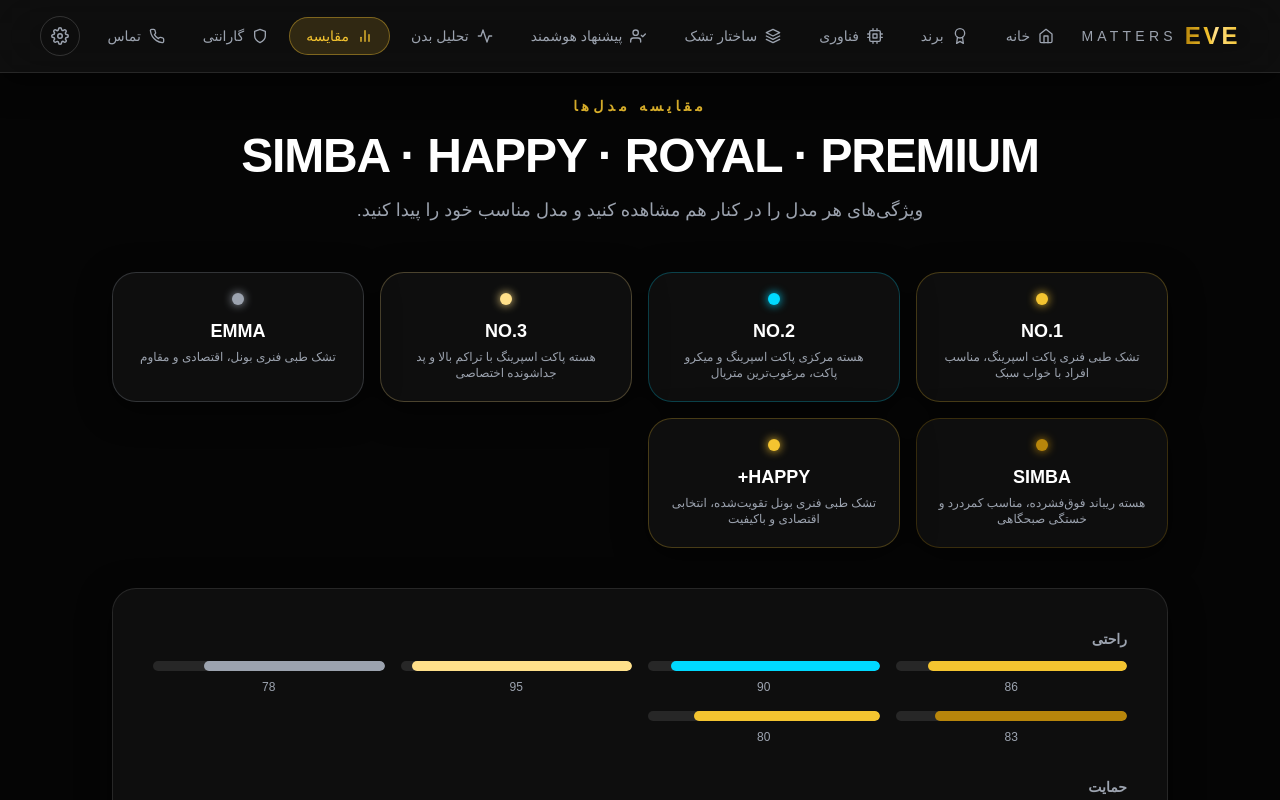
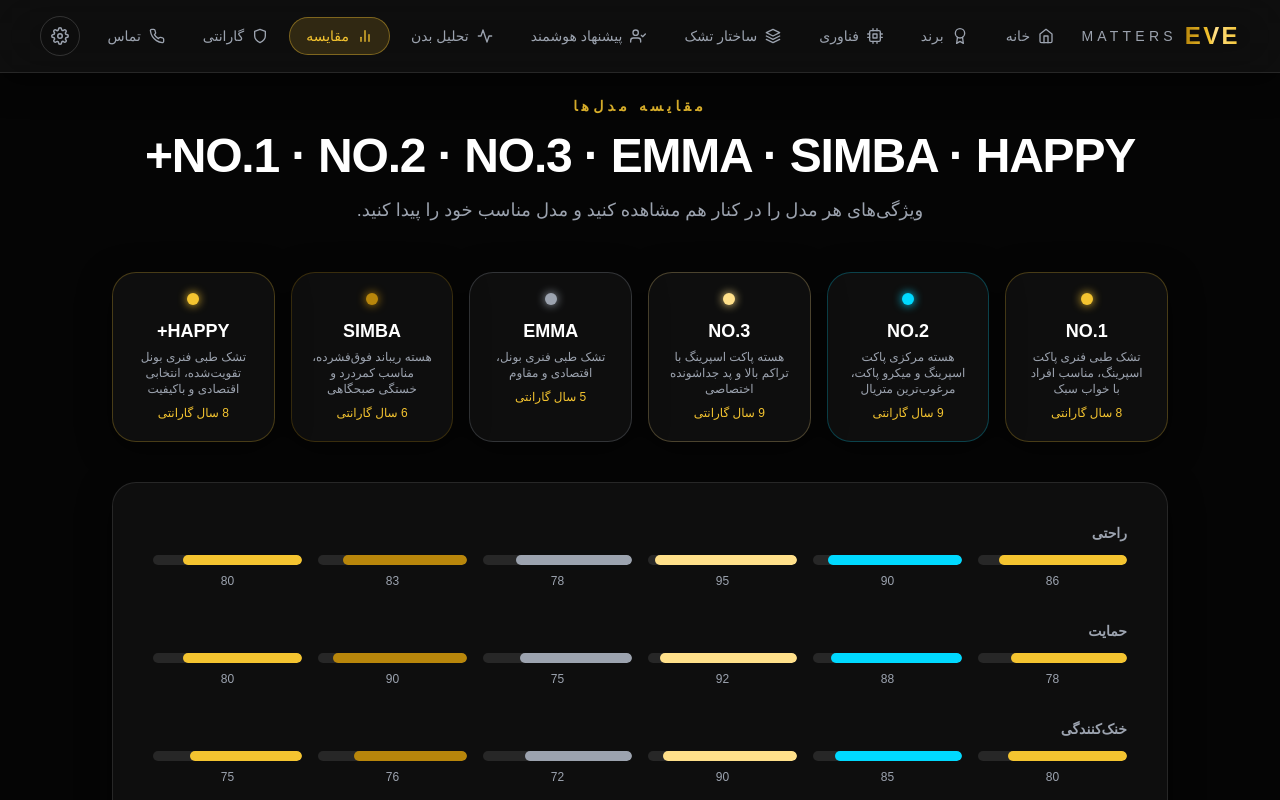
Before and after one commit to dariushsayar-star/eve-matters, a React (Vite) app: page /#/compare in a window 1280 px wide. Built offline with nearby package versions, Linux system fonts and the light colour scheme.

Commit message:
Update Compare.jsx

```diff
--- a/src/pages/Compare.jsx
+++ b/src/pages/Compare.jsx
@@ -7,13 +7,13 @@ export default function Compare() {
     <div className="px-6 md:px-12 pb-20 max-w-6xl mx-auto">
       <SectionHeading
         eyebrow="مقایسه مدل‌ها"
-        title="SIMBA · HAPPY · ROYAL · PREMIUM"
+        title="NO.1 · NO.2 · NO.3 · EMMA · SIMBA · HAPPY+"
         subtitle="ویژگی‌های هر مدل را در کنار هم مشاهده کنید و مدل مناسب خود را پیدا کنید."
       />
 
-      {/* Model header cards */}
-      <div className="grid grid-cols-2 md:grid-cols-4 gap-4 mb-10">
-        {mattresses.map((m, i) => (
+      <div className="grid grid-cols-2 md:grid-cols-3 lg:grid-cols-6 gap-4 mb-10">
+        {mattresses.map(function (m, i) {
+          return (
             <motion.div
               key={m.id}
               initial={{ opacity: 0, y: 20 }}
@@ -21,69 +21,107 @@ export default function Compare() {
               viewport={{ once: true }}
               transition={{ delay: i * 0.08 }}
               className="glass rounded-3xl p-5 text-center"
-            style={{ borderColor: `${m.color}40` }}
+              style={{ borderColor: m.color + '40' }}
             >
               <span
                 className="block w-3 h-3 rounded-full mx-auto mb-3"
-              style={{ backgroundColor: m.color, boxShadow: `0 0 10px ${m.color}` }}
+                style={{ backgroundColor: m.color, boxShadow: '0 0 10px ' + m.color }}
               />
               <h3 className="font-black text-lg">{m.name}</h3>
               <p className="text-xs text-ash mt-1">{m.tagline}</p>
+              <p className="text-xs text-gold mt-2">{m.warrantyYears} سال گارانتی</p>
             </motion.div>
-        ))}
+          );
+        })}
       </div>
 
-      {/* Spec comparison bars */}
       <div className="glass rounded-3xl p-6 md:p-10 space-y-8">
-        {Object.entries(specLabels).map(([key, label]) => (
+        {Object.keys(specLabels).map(function (key) {
+          return (
             <div key={key}>
-            <h4 className="text-sm font-semibold text-ash mb-3">{label}</h4>
-            <div className="grid grid-cols-4 gap-4">
-              {mattresses.map((m) => (
+              <h4 className="text-sm font-semibold text-ash mb-3">{specLabels[key]}</h4>
+              <div className="grid grid-cols-3 sm:grid-cols-6 gap-4">
+                {mattresses.map(function (m) {
+                  return (
                     <div key={m.id} className="flex flex-col gap-2">
                       <div className="h-2.5 rounded-full bg-white/10 overflow-hidden">
                         <motion.div
                           className="h-full rounded-full"
                           style={{ backgroundColor: m.color }}
                           initial={{ width: 0 }}
-                      whileInView={{ width: `${m.specs[key]}%` }}
+                          whileInView={{ width: m.specs[key] + '%' }}
                           viewport={{ once: true }}
                           transition={{ duration: 0.9, ease: 'easeOut' }}
                         />
                       </div>
                       <span className="text-xs text-ash text-center">{m.specs[key]}</span>
                     </div>
-              ))}
+                  );
+                })}
               </div>
             </div>
-        ))}
+          );
+        })}
       </div>
 
-      {/* Firmness + price quick table */}
       <div className="overflow-x-auto mt-10">
-        <table className="w-full text-sm min-w-[520px]">
+        <table className="w-full text-sm min-w-[720px]">
           <thead>
             <tr className="text-ash border-b border-white/10">
               <th className="py-3 text-right font-medium">مشخصه</th>
-              {mattresses.map((m) => (
+              {mattresses.map(function (m) {
+                return (
                   <th key={m.id} className="py-3 text-center font-bold" style={{ color: m.color }}>
                     {m.name}
                   </th>
-              ))}
+                );
+              })}
             </tr>
           </thead>
           <tbody>
             <tr className="border-b border-white/5">
               <td className="py-4 text-ash">سطح سفتی (۱ نرم - ۵ سفت)</td>
-              {mattresses.map((m) => (
-                <td key={m.id} className="py-4 text-center">{m.firmness} / ۵</td>
-              ))}
+              {mattresses.map(function (m) {
+                return (
+                  <td key={m.id} className="py-4 text-center">
+                    {m.firmness} / ۵
+                  </td>
+                );
+              })}
+            </tr>
+            <tr className="border-b border-white/5">
+              <td className="py-4 text-ash">ارتفاع تشک</td>
+              {mattresses.map(function (m) {
+return (
+                  <td key={m.id} className="py-4 text-center">
+                    {m.heightCm} سانتی‌متر
+                  </td>
+                );
+              })}
+            </tr>
+            <tr className="border-b border-white/5">
+              <td className="py-4 text-ash">گارانتی</td>
+              {mattresses.map(function (m) {
+                return (
+                  <td key={m.id} className="py-4 text-center">
+                    {m.warrantyYears} سال
+                  </td>
+                );
+              })}
             </tr>
             <tr>
               <td className="py-4 text-ash">رده قیمتی</td>
-              {mattresses.map((m) => (
-                <td key={m.id} className="py-4 text-center">{'$'.repeat(m.price)}</td>
-              ))}
+              {mattresses.map(function (m) {
+                var dollars = '';
+                for (var i = 0; i < m.price; i++) {
+                  dollars += '$';
+                }
+                return (
+                  <td key={m.id} className="py-4 text-center">
+                    {dollars}
+                  </td>
+                );
+              })}
             </tr>
           </tbody>
         </table>
```
Lines whose indentation alone changed are shown as unchanged.
